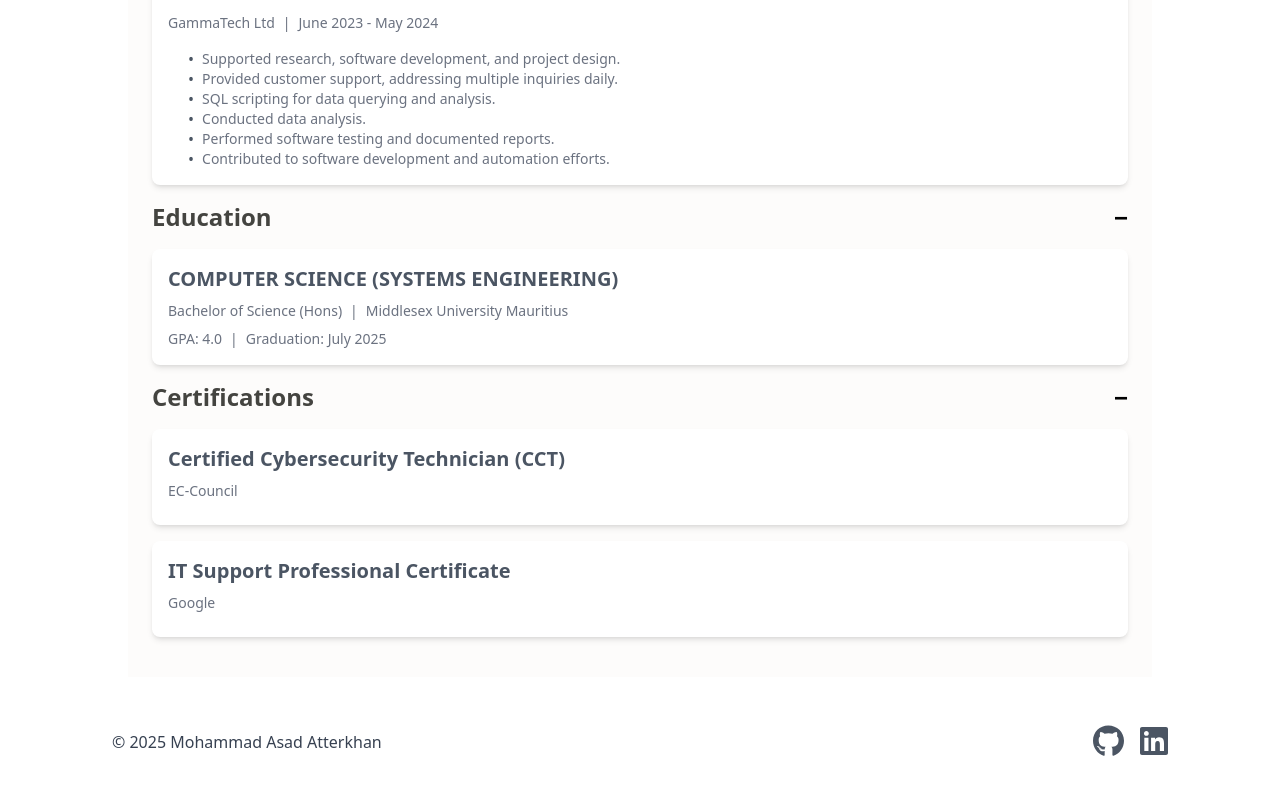
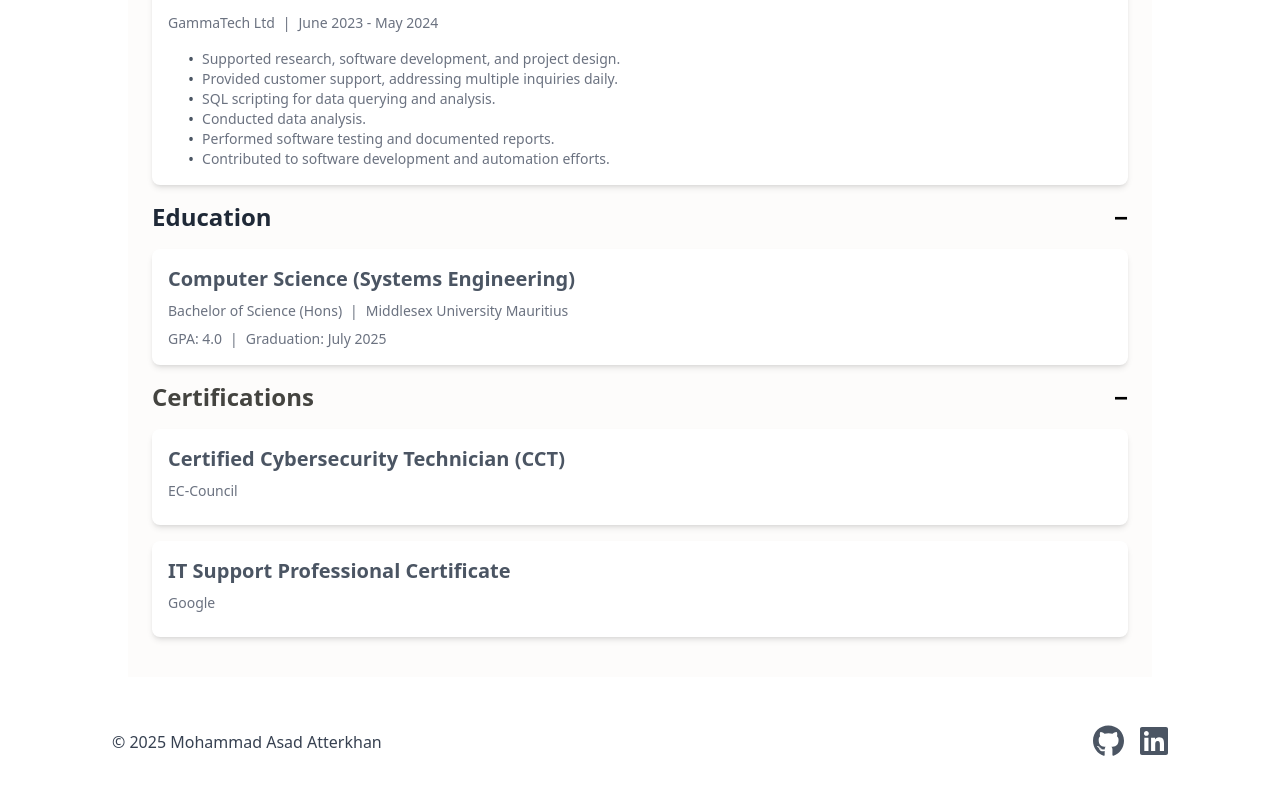
Before and after one commit to 13asad/13asad.github.io, a Vue app: page /resume in a window 1280 px wide. Shown: the part 1403-2194 px from the top of the page. Built offline with nearby package versions, Linux system fonts and the light colour scheme.

Commit message:
feat: refactor component structure and enhance ResumeEducation with dynamic data

```diff
--- a/src/App.vue
+++ b/src/App.vue
@@ -1,6 +1,6 @@
 <script setup>
-import NavBar from '@/components/NavBar.vue';
-import Footer from '@/components/Footer.vue';
+import NavBar from '@/components/header/NavBar.vue';
+import Footer from '@/components/header/Footer.vue';
 import { RouterView } from 'vue-router';
 </script>
 
--- a/src/components/NavBar.vue
+++ b/src/components/header/NavBar.vue
@@ -1,7 +1,7 @@
 <script setup>
 import { ref, onMounted, onUnmounted } from 'vue';
-import NavBarLarge from './NavBarLarge.vue';
-import NavBarResponsive from './NavBarResponsive.vue';
+import NavBarLarge from '@/components/header/NavBarLarge.vue';
+import NavBarResponsive from '@/components/header/NavBarResponsive.vue';
 
 const isMobile = ref(false);
 
--- a/src/components/resume/ResumeEducation.vue
+++ b/src/components/resume/ResumeEducation.vue
@@ -1,5 +1,6 @@
 <script setup>
 import { ref } from 'vue'
+import educationData from '@/data/educationData.json'
 
 const isEducationOpen = ref(true)
 </script>
@@ -10,30 +11,31 @@ const isEducationOpen = ref(true)
       class="text-2xl md:text-2xl font-bold mb-4 cursor-pointer flex justify-between items-center"
       @click="isEducationOpen = !isEducationOpen"
     >
-            <span style="color: #444440">Education</span>
+      <span class="text-gray-800">Education</span>
       <span v-if="isEducationOpen">−</span>
       <span v-else>+</span>
     </h3>
-        <ul
+    <div
       v-if="isEducationOpen"
-            class="grid grid-cols-1 gap-4 text-gray-600 mb-4"
     >
-            <li class="bg-white shadow-md rounded-lg p-4">
+      <ul class="grid grid-cols-1 gap-4 text-gray-600 mb-4">
+        <li v-for="(education, index) in educationData" :key="index" class="bg-white shadow-md rounded-lg p-4">
           <h4 class="text-lg md:text-xl font-semibold mb-2">
-                    COMPUTER SCIENCE (SYSTEMS ENGINEERING)
+            {{ education.field }}
           </h4>
           <div class="flex flex-col sm:flex-row items-start sm:items-center gap-2 text-gray-500 text-sm mb-2">
-                    <p>Bachelor of Science (Hons)</p>
+            <p>{{ education.degree }}</p>
             <span class="hidden sm:block">|</span>
-                    <p>Middlesex University Mauritius</p>
+            <p>{{ education.university }}</p>
           </div>
           <div class="flex flex-col sm:flex-row items-start sm:items-center gap-2 text-gray-500 text-sm">
-                    <p>GPA: 4.0</p>
+            <p>GPA: {{ education.gpa }}</p>
             <span class="hidden sm:block">|</span>
-                    <p>Graduation: July 2025</p>
+            <p>Graduation: {{ education.graduationDate }}</p>
           </div>
         </li>
       </ul>
+    </div>
   </section>
 </template>
 
--- /dev/null
+++ b/src/data/educationData.json
@@ -0,0 +1,9 @@
+[
+    {
+        "degree": "Bachelor of Science (Hons)",
+        "field": "Computer Science (Systems Engineering)",
+        "university": "Middlesex University Mauritius",
+        "gpa": "4.0",
+        "graduationDate": "July 2025"
+    }
+]
```
Also changed, not shown: src/components/header/Footer.vue (renamed from src/components/Footer.vue), src/components/header/NavBarLarge.vue (renamed from src/components/NavBarLarge.vue), src/components/header/NavBarResponsive.vue (renamed from src/components/NavBarResponsive.vue). Lines whose indentation alone changed are shown as unchanged.
